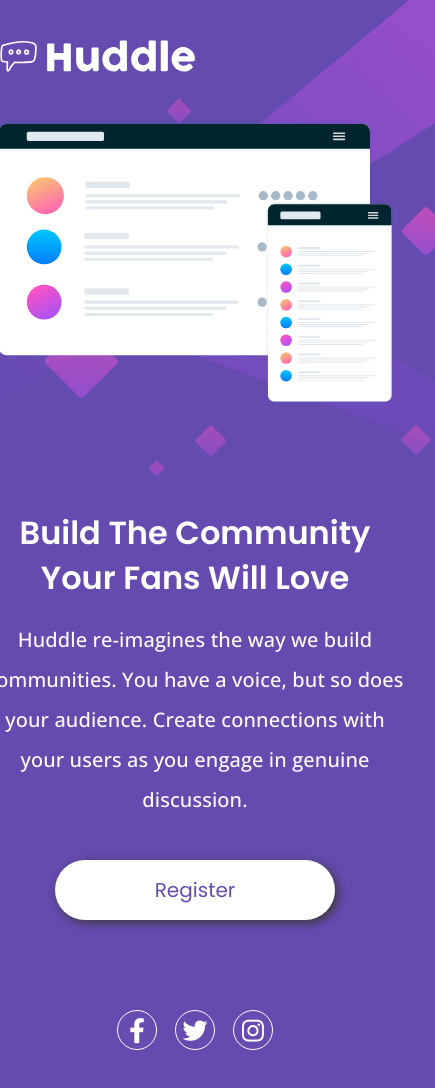
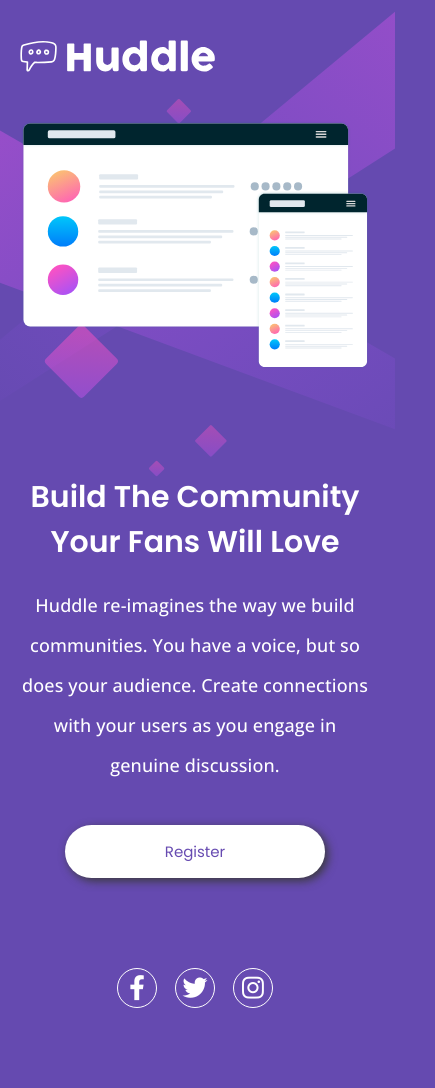
Before and after one commit to Larissadev10/quest-html-e-css-avancado, a plain HTML site: page index.html in a window 390 px wide. Shown: the whole page, 435 px wide, since content can reach past the window. Drawn offline with nearby package versions, Linux system fonts and the light colour scheme; a web font is replaced by a local one.

Commit message:
revisao-responsivo

```diff
--- a/src/css/responsiva.css
+++ b/src/css/responsiva.css
@@ -103,7 +103,7 @@
     }
 
     main .header {
-        padding: 30px 35px;
+        padding: 30px 15px;
     }
 
 
@@ -113,7 +113,7 @@
         display: flex;
         flex-direction: column;
         align-items: center;
-        max-width: 480px;
+        max-width: 400px;
 
     }
 
@@ -124,7 +124,7 @@
     }
 
     main .information img {
-        max-width: 400px;
+        max-width: 350px;
         text-align: center;
 
     }
@@ -134,30 +134,31 @@
         text-align: center;
         gap: 20px;
         padding: 0;
-        max-width: 480px;
+        max-width: 400px;
 
     }
 
     main .information .about h1 {
-        font-size: 32px;
+        font-size: 30px;
         text-align: center;
         margin: auto auto;
-        max-width: 420px;
+        max-width: 350px;
         line-height: 45px;
     }
 
     main .information .about p {
-        font-size: 20px;
-        width: 420px;
+        font-size: 18px;
+        max-width: 350px;
         line-height: 40px;
         text-align: center;
         margin: auto auto;
+
 
     }
 
     main .information .about a {
         align-self: center;
-        font-size: 20px;
+        font-size: 15px;
         margin-top: 20px;
         padding: 15px 100px;
     }
```
